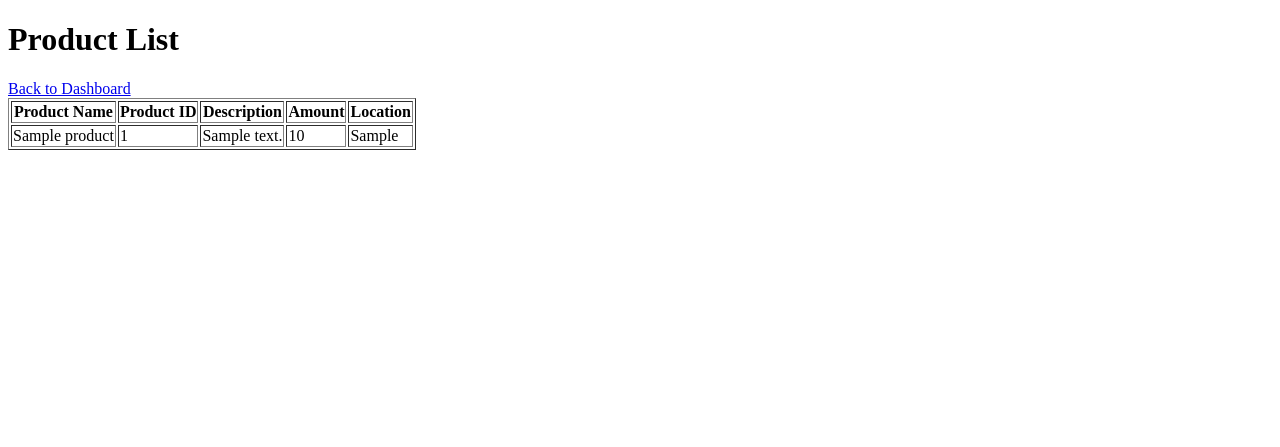
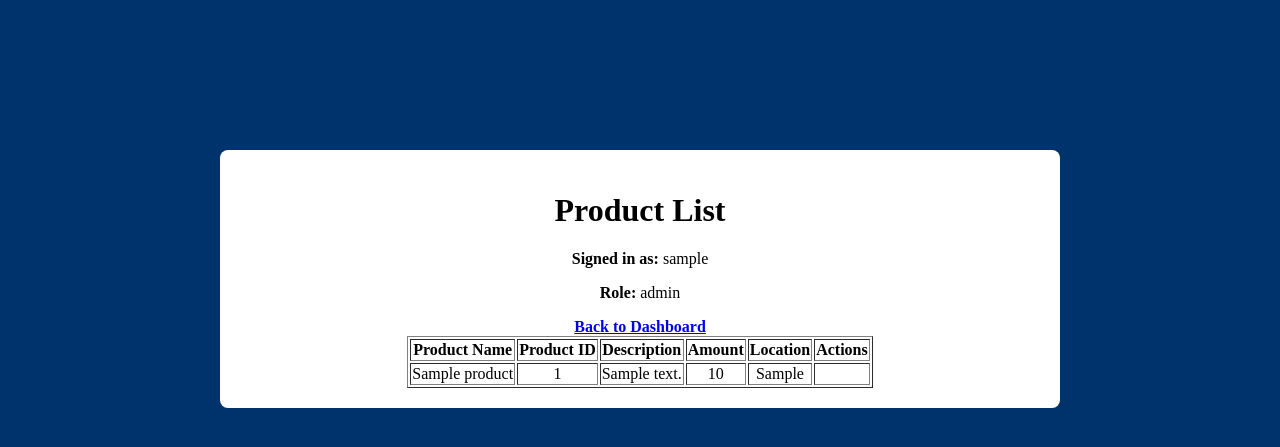
Before and after one commit to teppiesteph/InventoryDjango, a Django app: template inventory/templates/inventory/view_products.html in a window 1280 px wide. Shown: the top 447 px of the page. Run offline with Django 4.2, Linux system fonts and the light colour scheme; tables that the repository leaves empty hold one stand-in row (values such as "Sample post"); the template is opened without the code that fills it: values that come from a table or form of the project are taken from there, most other values are stand-ins (such as "Sample title", 1, 10 or a date in 2020).

Commit message:
changes
here are the changes I made

```diff
--- a/inventory/templates/inventory/view_products.html
+++ b/inventory/templates/inventory/view_products.html
@@ -4,9 +4,44 @@
     <meta charset="UTF-8">
     <meta name="viewport" content="width=device-width, initial-scale=1.0">
     <title>View Products</title>
+    <style>
+        table{
+            margin: auto;
+        }
+        body{
+            align-items: center;
+            display: flex;
+            justify-content: center;
+            background-position-x: center;
+            background-color: #00336c;
+            height: 50vh;
+        }
+        h1{
+            text-align: center;
+        }
+        .food{
+            text-align: center;
+            width: 100%;
+            max-width: 800px;
+            background-color: #fff;
+            padding: 20px;
+            margin-top: auto;
+            border-radius: 8px;
+
+        }
+        a{
+            font-weight: bold;
+        }
+    </style>
 </head>
 <body>
+    <div class = "food">
     <h1>Product List</h1>
+    <!-- Display username and role -->
+    <div class="user-info">
+        <p><strong>Signed in as:</strong> {{ username }}</p>
+        <p><strong>Role:</strong> {{ role }}</p>
+    </div>
     <a href="{% url 'dashboard' %}">Back to Dashboard</a>
 
     <table border="1">
@@ -17,6 +52,7 @@
                 <th>Description</th>
                 <th>Amount</th>
                 <th>Location</th>
+                <th>Actions</th>
             </tr>
         </thead>
         <tbody>
@@ -27,13 +63,19 @@
                 <td>{{ product.description }}</td>
                 <td>{{ product.amount }}</td>
                 <td>{{ product.location }}</td>
+                <td>
+                    {% if is_manager %}
+                        <a href="{% url 'edit_product' product.id %}">Edit</a>
+                    {% endif %}
+                </td>
             </tr>
             {% empty %}
             <tr>
-                <td colspan="5">No products available.</td>
+                <td colspan="6">No products available.</td>
             </tr>
             {% endfor %}
         </tbody>
     </table>
+    </div>
 </body>
 </html>
```
